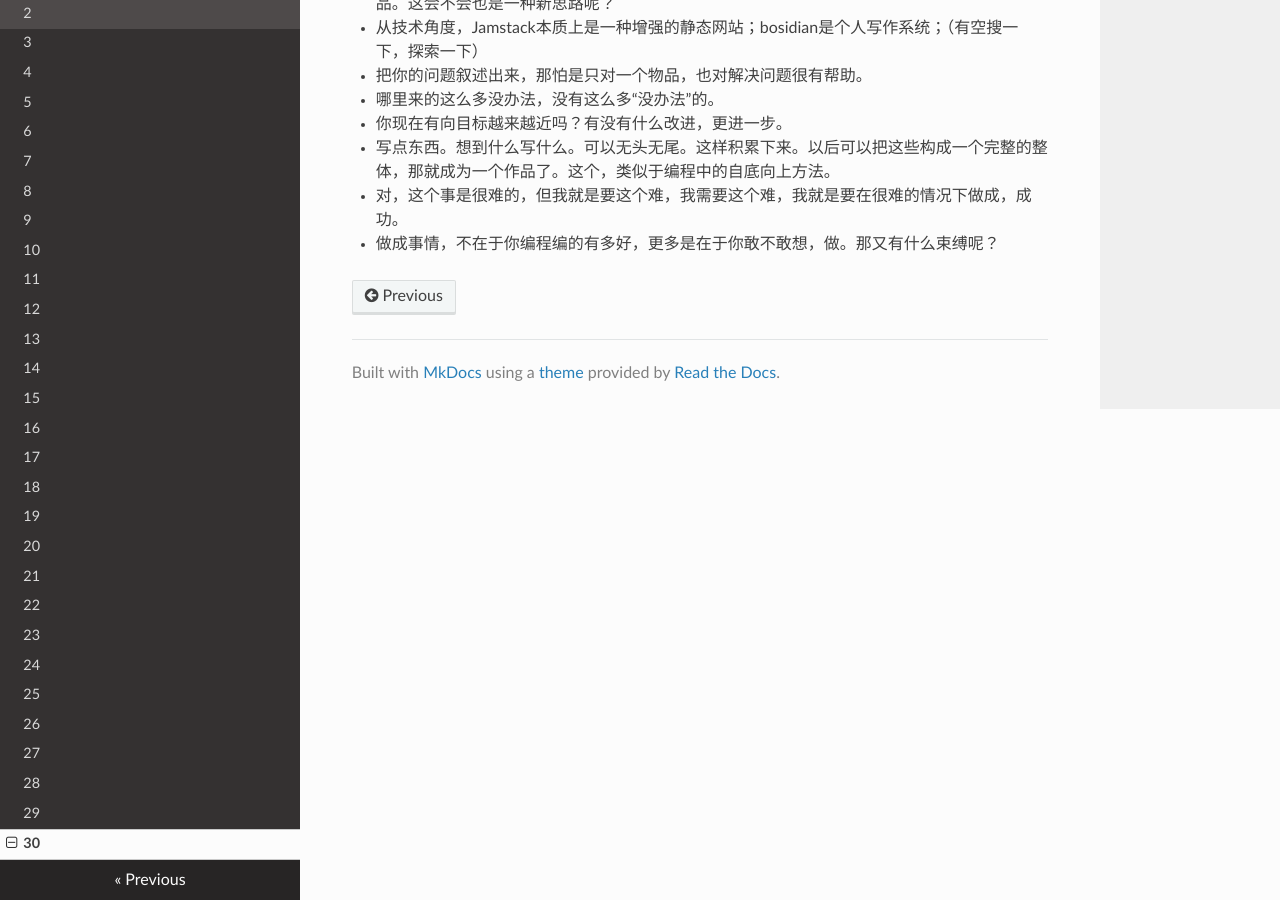
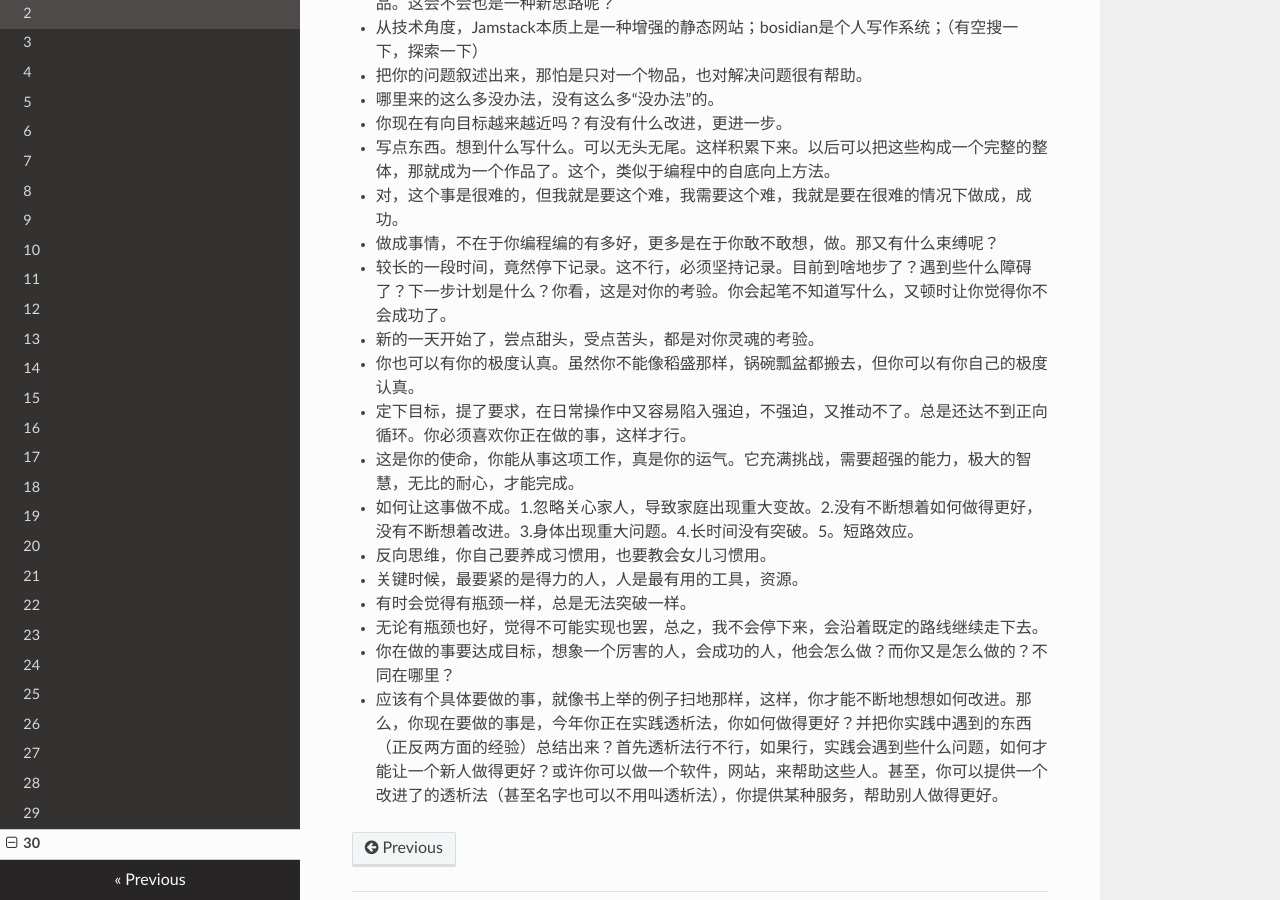
Before and after one commit to lizkca/theblog, an MkDocs documentation site: the page built from docs/30.md, in a window 1280 px wide and 900 px high, scrolled down 1131 px. Built offline with MkDocs 1.6.1, drawn with Linux system fonts in a browser that asks for light colours; nearby versions of some CDN libraries.

Commit message:
fix 30.md

```diff
--- a/docs/30.md
+++ b/docs/30.md
@@ -30,3 +30,15 @@
 - 写点东西。想到什么写什么。可以无头无尾。这样积累下来。以后可以把这些构成一个完整的整体，那就成为一个作品了。这个，类似于编程中的自底向上方法。
 - 对，这个事是很难的，但我就是要这个难，我需要这个难，我就是要在很难的情况下做成，成功。
 - 做成事情，不在于你编程编的有多好，更多是在于你敢不敢想，做。那又有什么束缚呢？
+- 较长的一段时间，竟然停下记录。这不行，必须坚持记录。目前到啥地步了？遇到些什么障碍了？下一步计划是什么？你看，这是对你的考验。你会起笔不知道写什么，又顿时让你觉得你不会成功了。
+- 新的一天开始了，尝点甜头，受点苦头，都是对你灵魂的考验。
+- 你也可以有你的极度认真。虽然你不能像稻盛那样，锅碗瓢盆都搬去，但你可以有你自己的极度认真。
+- 定下目标，提了要求，在日常操作中又容易陷入强迫，不强迫，又推动不了。总是还达不到正向循环。你必须喜欢你正在做的事，这样才行。
+- 这是你的使命，你能从事这项工作，真是你的运气。它充满挑战，需要超强的能力，极大的智慧，无比的耐心，才能完成。
+- 如何让这事做不成。1.忽略关心家人，导致家庭出现重大变故。2.没有不断想着如何做得更好，没有不断想着改进。3.身体出现重大问题。4.长时间没有突破。5。短路效应。
+- 反向思维，你自己要养成习惯用，也要教会女儿习惯用。
+- 关键时候，最要紧的是得力的人，人是最有用的工具，资源。
+- 有时会觉得有瓶颈一样，总是无法突破一样。
+- 无论有瓶颈也好，觉得不可能实现也罢，总之，我不会停下来，会沿着既定的路线继续走下去。
+- 你在做的事要达成目标，想象一个厉害的人，会成功的人，他会怎么做？而你又是怎么做的？不同在哪里？
+- 应该有个具体要做的事，就像书上举的例子扫地那样，这样，你才能不断地想想如何改进。那么，你现在要做的事是，今年你正在实践透析法，你如何做得更好？并把你实践中遇到的东西（正反两方面的经验）总结出来？首先透析法行不行，如果行，实践会遇到些什么问题，如何才能让一个新人做得更好？或许你可以做一个软件，网站，来帮助这些人。甚至，你可以提供一个改进了的透析法（甚至名字也可以不用叫透析法），你提供某种服务，帮助别人做得更好。
```
